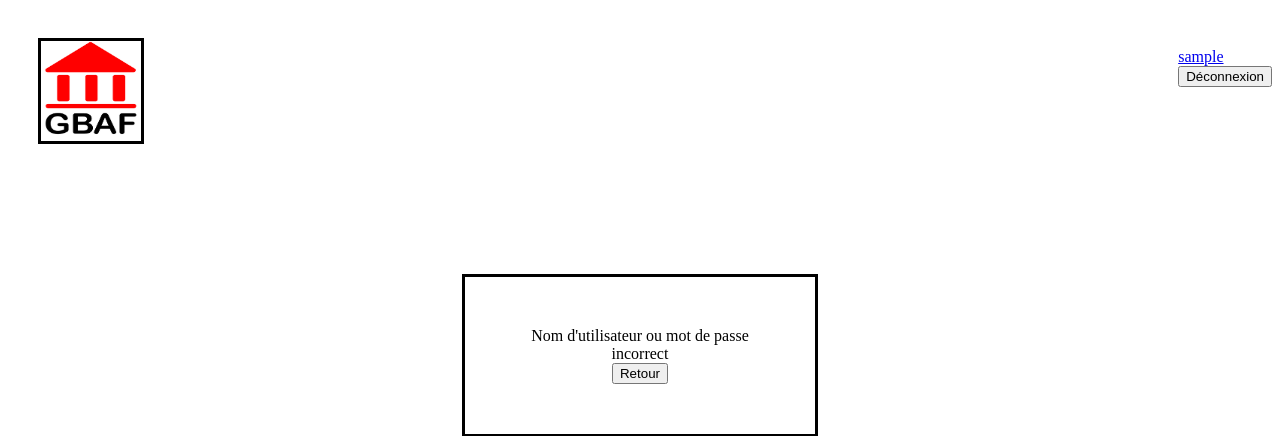
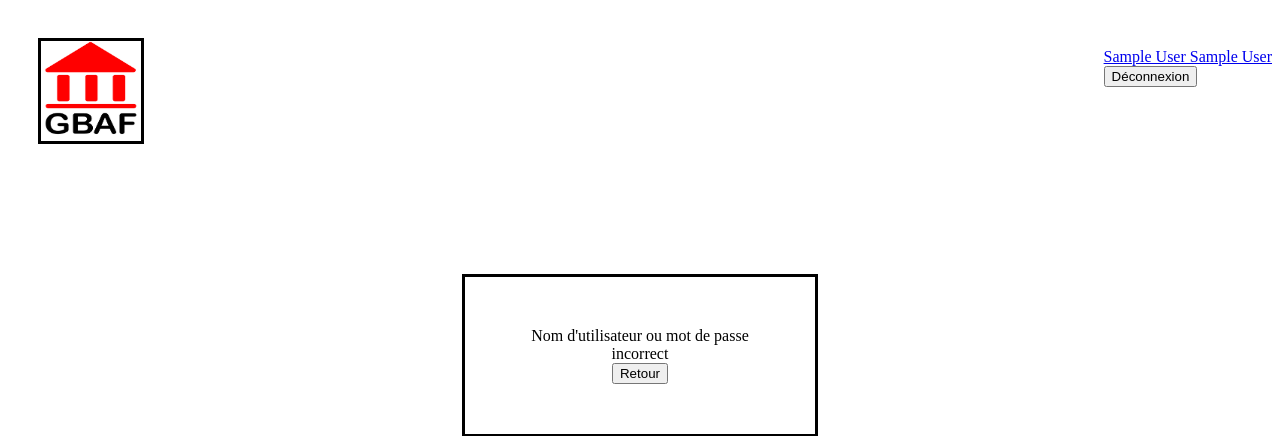
Before and after one commit to CARNEIRO-MOREIRA-Steven/gbaf, a PHP site: page /connexion_traitement.php in a window 1280 px wide. Shown: the top 436 px of the page. Run offline with PHP 8.4, Linux system fonts and the light colour scheme; the visitor is signed in with stand-in values (Sample User, id 1); data that the repository does not hold is empty.

Commit message:
Modification nom et prenom header + alignement bouton déconnexion

```diff
--- a/connexion_traitement.php
+++ b/connexion_traitement.php
@@ -1,7 +1,7 @@
 <?php
 require('functions/config.php');
 include_once('extensions/header.php');
-$check = $conn->prepare("SELECT id_user, username, password FROM account WHERE username=?");
+$check = $conn->prepare("SELECT id_user, username, nom, prenom, password FROM account WHERE username=?");
 $result = $check->execute(array($_POST['username']));
 if (!$result) {
     echo 'Erreur lors de l\'exécution de la requête : ' . print_r($check->errorInfo(), true);
@@ -11,6 +11,8 @@ if (!$result) {
         session_start();
         $_SESSION['utilisateur'] = $_POST['username'];
         $_SESSION['id_user'] = $compte_user['id_user'];
+        $_SESSION['nom'] = $compte_user['nom'];
+        $_SESSION['prenom'] = $compte_user['prenom'];
         header('Location:/acceuil.php');
     } else {
         echo "<div class='bad_user'>Nom d'utilisateur ou mot de passe incorrect <br> <button id='retour' onclick=window.location.href='acceuil.php'>Retour</button></div>";
--- a/css/index.css
+++ b/css/index.css
@@ -15,6 +15,7 @@ font-size: 15px;}
 .nom_compte {font-size: 20px;
     margin-top: 10px;
     margin-bottom: 10px;
+    text-align: center;
 }
 
 #logo {
--- a/css/style.css
+++ b/css/style.css
@@ -81,6 +81,7 @@ ul {
 
 .nom_compte {
     margin-top: 40px;
+    text-align: center;
 }
 
 
--- a/extensions/header.php
+++ b/extensions/header.php
@@ -10,10 +10,10 @@ if (session_status() == PHP_SESSION_NONE) {
   <div class="nom_compte ">
     <?php
     if(isset($_SESSION['utilisateur'])) {
-        echo '<a href="parametre_compte.php">' . $_SESSION["utilisateur"]. '</a>' ;
+        echo '<a href="parametre_compte.php">' . $_SESSION["nom"] . ' ' . $_SESSION["prenom"] . '</a>' ;
         echo '<form method="post" action="functions/deconnexion.php">';
         echo '<input type="submit" name="deconnexion" value="Déconnexion">';
-        echo '</form>';
+        echo '</form></div>';
     } else {
 
     }
```
